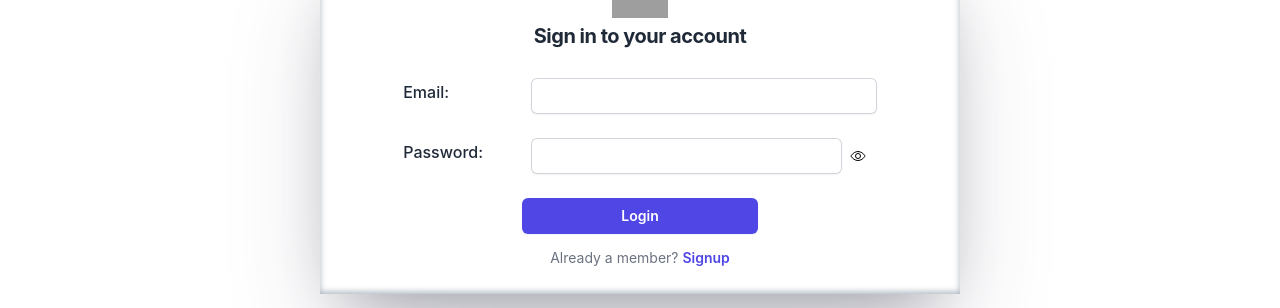
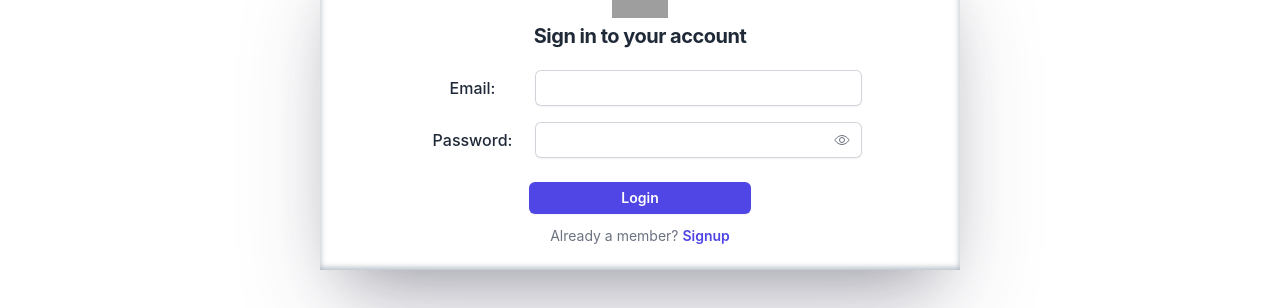
Before and after one commit to Bhavesh2302/bag-it-up, a React (Create React App) app in the folder client/: page /login in a window 1280 px wide. Shown: the part 166-474 px from the top of the page. Built offline with nearby package versions, Linux system fonts and the light colour scheme; grey boxes are pictures that could not be loaded.

Commit message:
fixed the input issue

```diff
--- a/client/package.json
+++ b/client/package.json
@@ -52,5 +52,6 @@
   },
   "devDependencies": {
     "tailwindcss": "^3.4.14"
-  }
+  },
+  "homepage": "."
 }
--- a/client/src/Components/Navbar.jsx
+++ b/client/src/Components/Navbar.jsx
@@ -113,7 +113,7 @@ const Navbar = () => {
       onMouseLeave={() => setShowTooltip(false)}
     >
       <div className="w-10 h-10 text-white font-semibold pl-2.5 rounded-full bg-customBlue flex items-center">
-        {userData?.firstname[0]}{userData?.lastname[0]}
+        {/* {userData?.firstname[0]}{userData?.lastname[0]} */}
       </div>
 
       {showTooltip && (
--- a/client/src/Pages/Login.jsx
+++ b/client/src/Pages/Login.jsx
@@ -72,7 +72,7 @@ const Login = () => {
           </h2>
         </div>
 
-        <div className="sm:w-full md:w-4/5 m-auto">
+        {/* <div className="sm:w-full md:w-4/5 m-auto">
           <form onSubmit={handleSubmit} className="w-full mt-4">
             <div className="flex items-center justify-between mt-4 md:gap-3 lg:gap-3">
               <label
@@ -94,15 +94,17 @@ const Login = () => {
                 />
               </div>
             </div>
+
             <div className="flex items-center justify-between mt-4 gap-3">
+
   <label
-                htmlFor="lastname"
+    htmlFor="password"
     className="text-md font-medium text-gray-800 w-1/4 flex items-center"
   >
     Password:
   </label>
-              <div className="mt-2 sm:w-full md:w-4/5 lg:w-3/4 flex items-center gap-2">
-              <div className="w-[90%]">
+
+  <div className="mt-2 sm:w-full md:w-4/5 lg:w-3/4 relative">
     <input
       id="password"
       name="password"
@@ -111,12 +113,15 @@ const Login = () => {
       autoComplete="password"
       value={loginForm.password}
       onChange={handleLogin}
-                  className="flex items-center sm:4/5 md:w-full rounded-md border-0 py-1.5 px-2 text-gray-900 shadow-sm ring-1 ring-inset ring-gray-300 placeholder:text-gray-400 focus:ring-2 focus:ring-inset focus:ring-indigo-600 sm:text-sm sm:leading-6"
+      className="flex w-full rounded-md border-0 py-1.5 px-3 pr-10 text-gray-900 shadow-sm ring-1 ring-inset ring-gray-300 placeholder:text-gray-400 focus:ring-2 focus:ring-inset focus:ring-indigo-600 sm:text-sm sm:leading-6"
+    />
+    <IoEyeOutline
+      onClick={handleShowpassword}
+      className="absolute right-3 top-1/2 transform -translate-y-1/2 text-gray-500 cursor-pointer"
     />
   </div>
-                <IoEyeOutline onClick = {handleShowpassword} />
 </div>
-            </div>
+
             <div>
               <button
                 type="submit"
@@ -136,7 +141,80 @@ const Login = () => {
               Signup
             </Link>
           </p>
+        </div> */}
+        <div className="sm:w-full md:w-4/5 lg:w-3/4 m-auto">
+  <form onSubmit={handleSubmit} className="w-full mt-4">
+    {/* Email Field */}
+    <div className="flex flex-col sm:flex-row items-start sm:items-center justify-between mt-4 gap-2">
+      <label
+        htmlFor="email"
+        className="text-md font-medium text-gray-800 sm:w-1/4"
+      >
+        Email:
+      </label>
+      <div className="w-full sm:w-3/4">
+        <input
+          id="email"
+          name="email"
+          type="email"
+          required
+          autoComplete="email"
+          value={loginForm.email}
+          onChange={handleLogin}
+          className="w-full rounded-md border-0 py-1.5 px-2 text-gray-900 shadow-sm ring-1 ring-inset ring-gray-300 placeholder:text-gray-400 focus:ring-2 focus:ring-inset focus:ring-indigo-600 sm:text-sm sm:leading-6"
+        />
       </div>
+    </div>
+
+    {/* Password Field */}
+    <div className="flex flex-col sm:flex-row items-start sm:items-center justify-between mt-4 gap-2">
+      <label
+        htmlFor="password"
+        className="text-md font-medium text-gray-800 sm:w-1/4"
+      >
+        Password:
+      </label>
+      <div className="w-full sm:w-3/4 relative">
+        <input
+          id="password"
+          name="password"
+          type={!!showPassword ? "text" : "password"}
+          required
+          autoComplete="password"
+          value={loginForm.password}
+          onChange={handleLogin}
+          className="w-full rounded-md border-0 py-1.5 px-3 pr-10 text-gray-900 shadow-sm ring-1 ring-inset ring-gray-300 placeholder:text-gray-400 focus:ring-2 focus:ring-inset focus:ring-indigo-600 sm:text-sm sm:leading-6"
+        />
+        <IoEyeOutline
+          onClick={handleShowpassword}
+          className="absolute right-3 top-1/2 transform -translate-y-1/2 text-gray-500 cursor-pointer"
+        />
+      </div>
+    </div>
+
+    {/* Submit Button */}
+    <div className="mt-6">
+      <button
+        type="submit"
+        className="w-full sm:w-1/2 flex justify-center m-auto rounded-md bg-indigo-600 px-3 py-1.5 text-sm font-semibold text-white shadow-sm hover:bg-indigo-500 focus:outline focus:outline-2 focus:outline-offset-2 focus:outline-indigo-600"
+      >
+        Login
+      </button>
+    </div>
+  </form>
+
+  {/* Signup Link */}
+  <p className="mt-3 text-center text-sm text-gray-500">
+    Already a member?{" "}
+    <Link
+      to="/signup"
+      className="font-semibold text-indigo-600 hover:text-indigo-500"
+    >
+      Signup
+    </Link>
+  </p>
+</div>
+
       </div>
     </div>
   );
--- a/client/src/Pages/Signup.jsx
+++ b/client/src/Pages/Signup.jsx
@@ -157,22 +157,13 @@ const Signup = () => {
             </div>
 
             {/* <div className="flex items-center justify-evenly"> */}
-              <div className="flex items-center justify-evenly mt-4 gap-3">
+              {/* <div className="flex items-center justify-evenly mt-4 gap-3">
                 <label
                   htmlFor="password"
                   className="text-md font-medium text-gray-800 w-1/4 flex items-center"
                 >
                   Password:
                 </label>
-                {/* <div className="text-sm">
-                  <a
-                    href="#"
-                    className="font-semibold text-indigo-600 hover:text-indigo-500"
-                  >
-                    Forgot password?
-                  </a>
-                </div> */}
-              {/* </div> */}
               <div className="mt-2 w-3/4 flex items-center gap-2">
               <div className="w-[90%]">
                 <input
@@ -184,11 +175,36 @@ const Signup = () => {
                   required
                   className="flex items-center w-full rounded-md border-0 py-1.5 px-2 text-gray-900 shadow-sm ring-1 ring-inset ring-gray-300 placeholder:text-gray-400 focus:ring-2 focus:ring-inset focus:ring-indigo-600 sm:text-sm sm:leading-6"
                 />
+                <IoEyeOutline onClick = {handleShowpassword} />
                 </div>
-                <IoEyeOutline onClick = {handleShowpassword} />
 
               </div>
-            </div>
+            </div> */}
+<div className="flex items-center justify-evenly mt-4 gap-3">
+  <label
+    htmlFor="password"
+    className="text-md font-medium text-gray-800 w-1/4 flex items-center"
+  >
+    Password:
+  </label>
+
+  <div className="mt-2 w-3/4 relative">
+    <input
+      id="password"
+      name="password"
+      type={!!showPassword ? "text" : "password"}
+      value={signupForm.password}
+      onChange={handleSignup}
+      required
+      className="flex w-full rounded-md border-0 py-1.5 px-3 pr-10 text-gray-900 shadow-sm ring-1 ring-inset ring-gray-300 placeholder:text-gray-400 focus:ring-2 focus:ring-inset focus:ring-indigo-600 sm:text-sm sm:leading-6"
+    />
+    <IoEyeOutline
+      onClick={handleShowpassword}
+      className="absolute right-3 top-1/2 transform -translate-y-1/2 text-gray-500 cursor-pointer"
+    />
+  </div>
+</div>
+
 
             <div>
               <button
--- a/client/src/Redux/Reducers/bagReducer/action.js
+++ b/client/src/Redux/Reducers/bagReducer/action.js
@@ -5,6 +5,7 @@ GET_BAG_FAILURE, GET_BAG_REQUEST, GET_BAG_SUCCESS
   import axios from "axios";
 
   export const getBagData = (params) => (dispatch) => {
+    console.log(process.env.REACT_APP_BASE_URL,"reactUrl")
     dispatch({ type: GET_BAG_REQUEST });
     return axios({
       method: "get",
```
Lines whose indentation alone changed are shown as unchanged.
